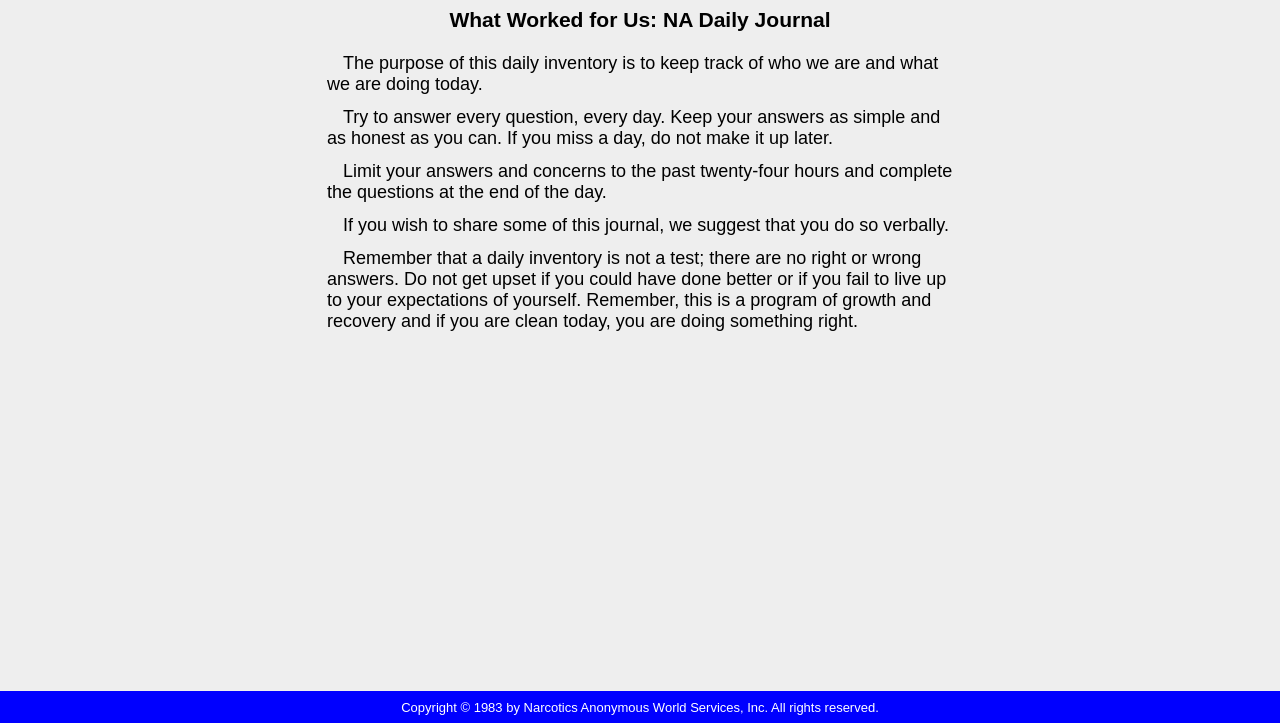
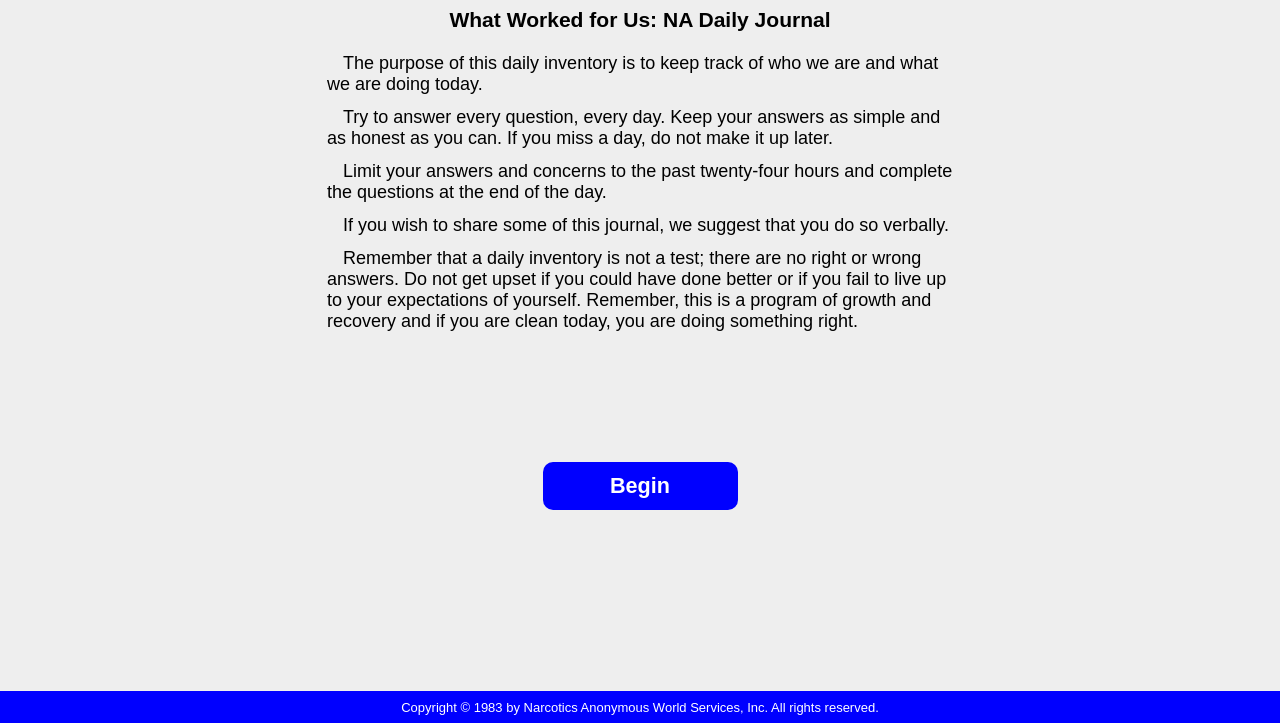
Before and after one commit to LLLisa/inventory, a React app: page /0 in a window 1280 px wide. Shown: the part 77-800 px from the top of the page. Built offline with nearby package versions, Linux system fonts and the light colour scheme.

Commit message:
added begin button

```diff
--- a/public/style.css
+++ b/public/style.css
@@ -154,7 +154,7 @@ nav {
     padding-bottom: 1rem;
 }
 
-#download-button-container {
+#button-container {
     display: flex;
     align-items: center;
     justify-content: center;
@@ -162,7 +162,7 @@ nav {
     height: 3rem;
 }
 
-#download-button {
+.button {
     background-color: blue;
     color: white;
     font-size: 1rem;
@@ -172,6 +172,13 @@ nav {
     width: 45%;
     max-width: 400px;
     border: none;
+    font-size: larger;
+}
+
+.begin {
+    display: flex;
+    align-items: center;
+    justify-content: center;
 }
 
 /* prompts/inputs---------------------------------------- */
--- a/src/components/DownloadButton.js
+++ b/src/components/DownloadButton.js
@@ -30,9 +30,9 @@ export default () => {
     };
 
     return (
-        <div id='download-button-container'>
-            <button name='download-button' id='download-button' onClick={(ev) => handleDownload(ev)}>
-                <label htmlFor='download-button'>Download PDF</label>
+        <div id='button-container'>
+            <button name='button' className='button' onClick={(ev) => handleDownload(ev)}>
+                <label htmlFor='button'>Download PDF</label>
             </button>
         </div>
     );
--- a/src/components/Header.js
+++ b/src/components/Header.js
@@ -25,7 +25,7 @@ export default () => {
                         </h1>
                     </Link>
                 </div>
-                {!Number.isNaN(pageNum) && pageNum < 6 ? (
+                {!Number.isNaN(pageNum) && pageNum > 0 && pageNum < 6 ? (
                     <Link className='nav-button unstyled-link next' to={`/${pageNum + 1}`} name='next-button'>
                         <div className='right-text'>
                             <label htmlFor='next-button'>
--- a/src/components/views/Form.js
+++ b/src/components/views/Form.js
@@ -1,5 +1,5 @@
 import React, { useState } from 'react';
-import { useParams } from 'react-router-dom';
+import { Link, useParams } from 'react-router-dom';
 import { outputForm, fullText, promptType } from '../../utils';
 import { DownloadButton } from '../index';
 import Header from '../Header';
@@ -98,7 +98,6 @@ export default () => {
             <form>
                 <h3 className='center-text'>{page.title}</h3>
                 <ul className={`prompt-list-container ${pageNum * 1 === 0 ? ' intro' : ''}`}>
-                    {/* <ul className='prompt-list-container intro'> */}
                     {page.prompts.map((prompt, index) => {
                         return (
                             prompt.text !== 'Notes' && (
@@ -146,6 +145,13 @@ export default () => {
             <div className='teeny hidden' name='lower nav bar'>
                 {<Header />}
             </div>
+            {pageNum === '0' && (
+                <div id='button-container'>
+                    <Link to='/1' name='button' className='begin button unstyled-link' style={{ width: '30%' }}>
+                        <label htmlFor='button'>Begin</label>
+                    </Link>
+                </div>
+            )}
             {pageNum === '6' && <DownloadButton />}
         </div>
     );
```
